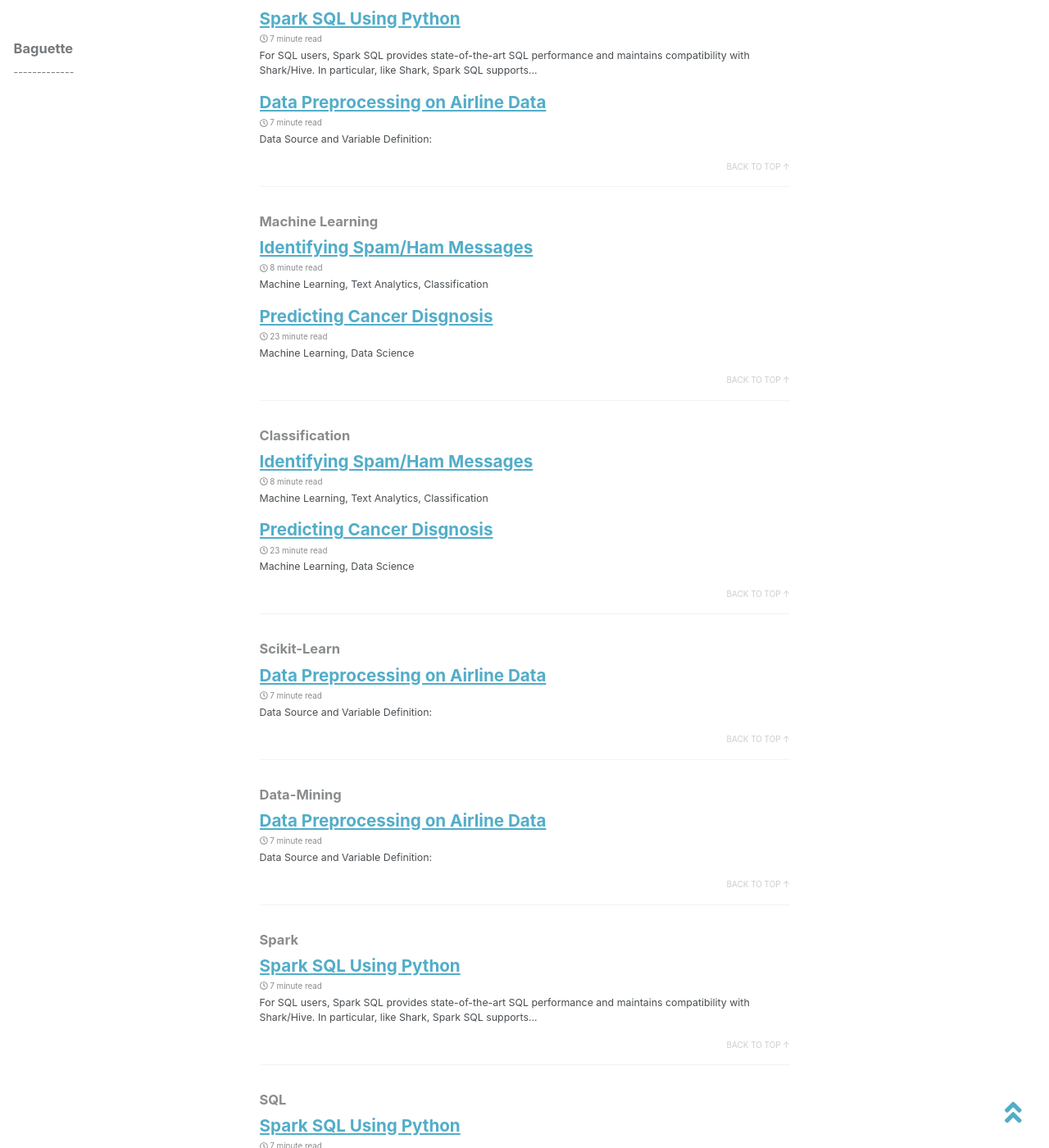
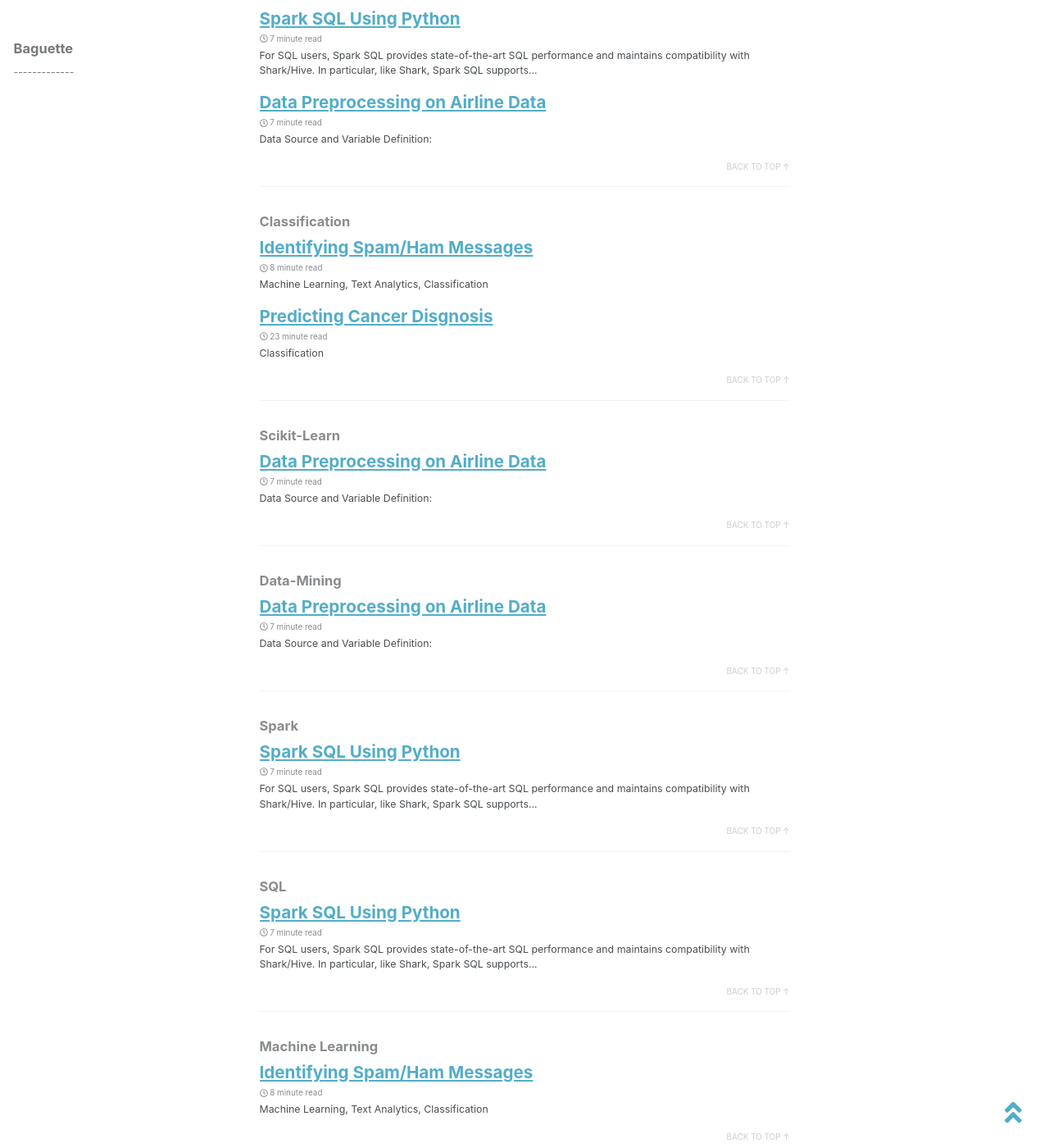
Before and after one commit to baguettexci/baguettexci.gituhb.io, a Jekyll site: the page built from _pages/tag-archive.md, in a window 1280 px wide and 1400 px high, scrolled down 2616 px. Shown: the whole window at 82% size. Built offline with Jekyll 4.4.1, drawn with Linux system fonts in a browser that asks for light colours; nearby versions of some CDN libraries; some of the changed text lies outside the part shown.

Commit message:
Update and rename 2018-10-14-Project.md to 2018-10-14-Predicting-Cancer-Disgnosis.md

```diff
--- a/_posts/2018-10-14-Project.md
+++ b/_posts/2018-10-14-Predicting-Cancer-Disgnosis.md
@@ -2,11 +2,10 @@
 title: Predicting Cancer Disgnosis
 date: 2018-10-14
 tags:
-  - Machine Learning
   - Classification
 header:
   image: ""
-excerpt: "Machine Learning, Data Science"
+excerpt: "Classification"
 ---
 
 The aim is to predict if the cancer diagnosis is benign or malignant based on several observations/features.
```
